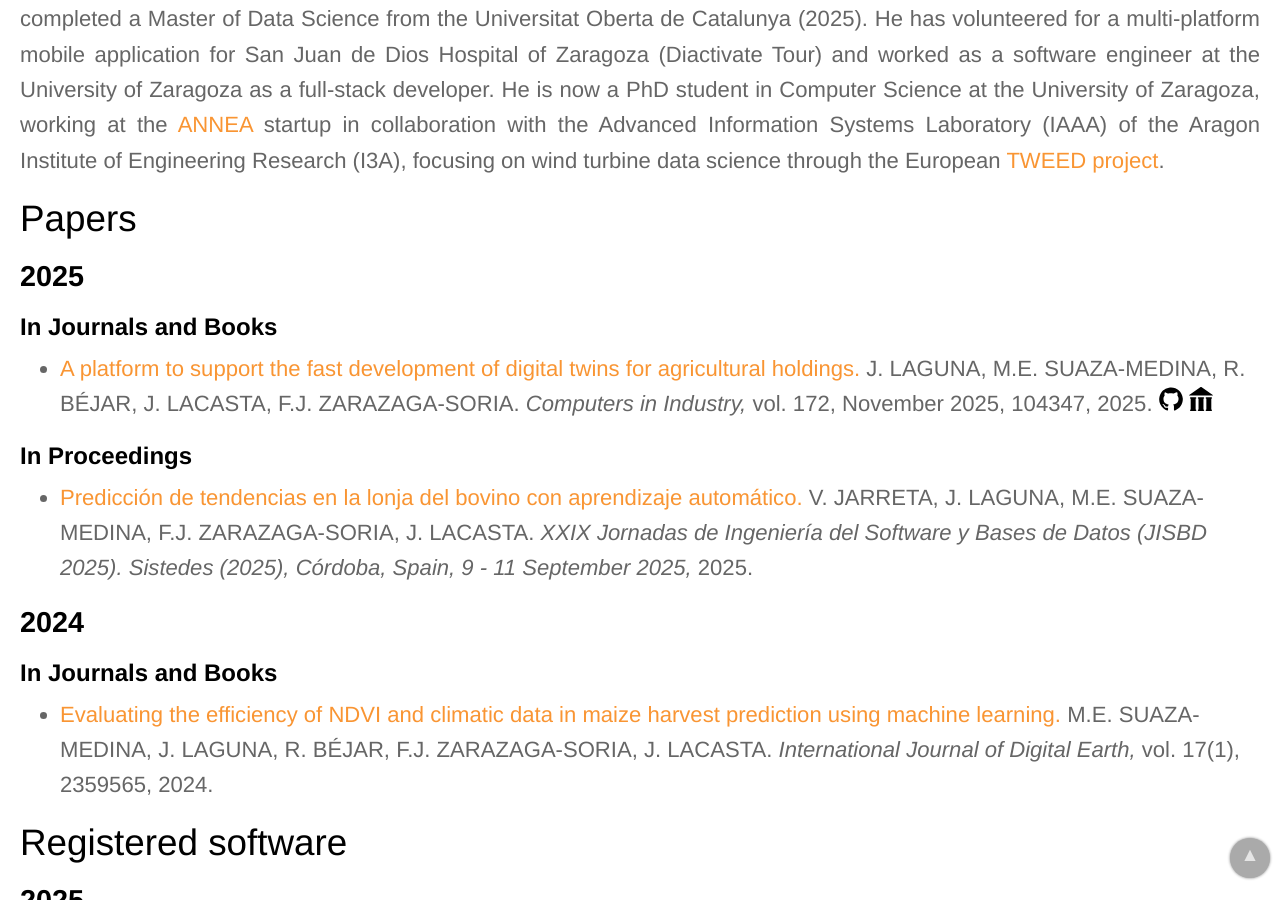
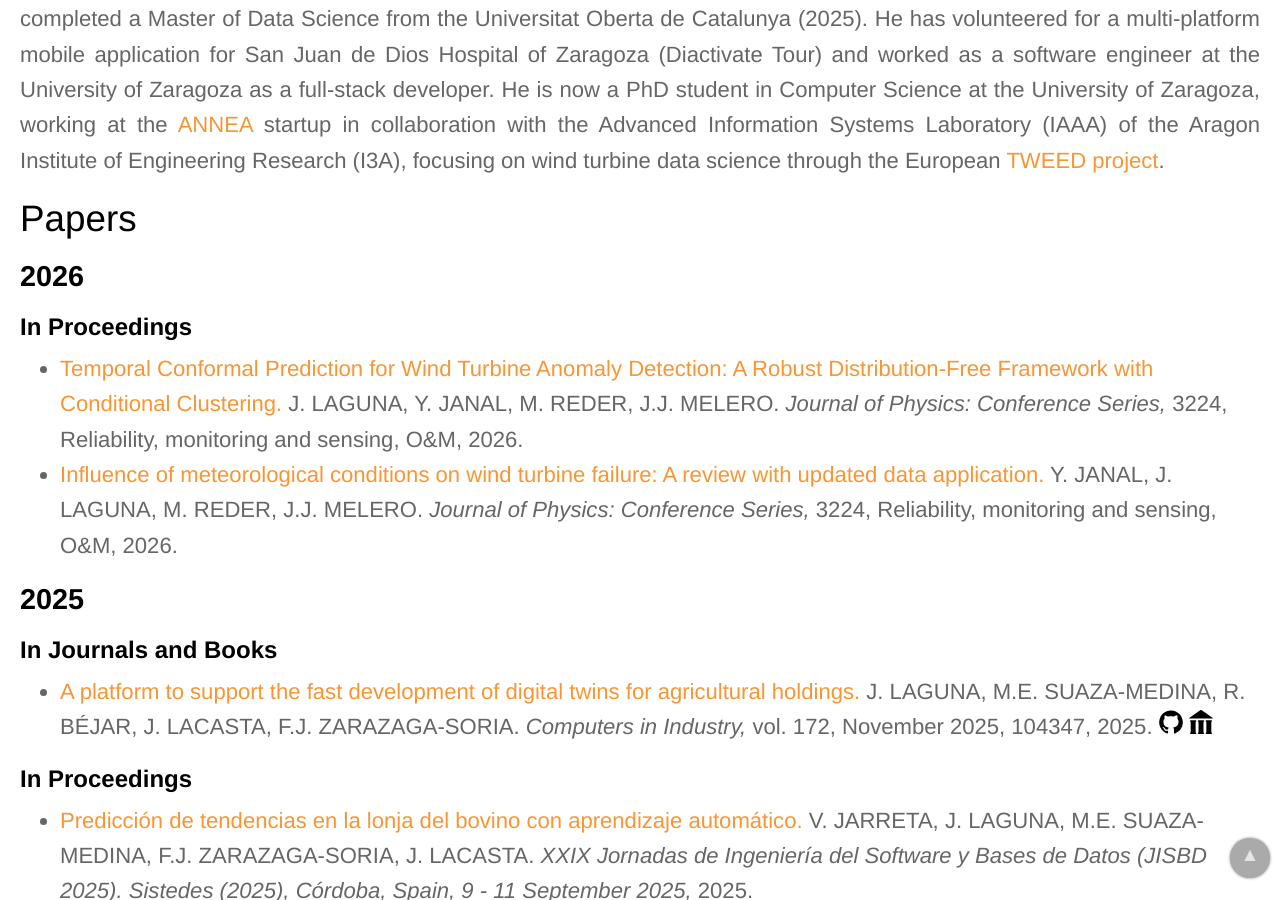
Before and after one commit to IAAA-Lab/IAAA-Lab.github.io, a Jekyll site: the page built from _staff/jlagunar.md, in a window 1280 px wide and 900 px high, scrolled down 557 px. Built offline with Jekyll 4.4.1, drawn with Linux system fonts in a browser that asks for light colours.

Commit message:
Artículo en conferencia de Jorge Laguna

```diff
--- a/_data/papers.yml
+++ b/_data/papers.yml
@@ -36,16 +36,30 @@
   year: 2026
   doi: 10.1016/j.eswa.2025.129822
   alt_pdf_url: https://zaguan.unizar.es/record/163973/files/texto_completo.pdf
-
-  # -------------------
+# -------------------
 - title: "A hybrid annotation method and a reference corpus for hiking descriptions"
   authors: A. TAFER, M. GAIO, J. LACASTA
   publication_conference: "GeoExT 2026: Fourth International Workshop on Geographic Information Extraction from Texts at ECIR 2026, April 2, Delft, The Netherlands"
   publication_detail: "CEUR Workshop Proceedings, pp 89–98"
   year: 2026
   url: https://hal.science/hal-05597071v1/file/sample-1col-R2.pdf
-
-# -------------------
+# -------------------
+- title: "Temporal Conformal Prediction for Wind Turbine Anomaly Detection: A Robust Distribution-Free Framework with Conditional Clustering"
+  authors:  J. LAGUNA, Y. JANAL, M. REDER, J.J. MELERO
+  publication_conference: "Journal of Physics: Conference Series"
+  publication_detail: "3224, Reliability, monitoring and sensing, O&M"
+  year: 2026
+  doi: 10.1088/1742-6596/3224/6/062054
+  url: https://iopscience.iop.org/article/10.1088/1742-6596/3224/6/062054
+ # -------------------
+- title: "Influence of meteorological conditions on wind turbine failure: A review with updated data application"
+  authors:  Y. JANAL, J. LAGUNA, M. REDER, J.J. MELERO
+  publication_conference: "Journal of Physics: Conference Series"
+  publication_detail: "3224, Reliability, monitoring and sensing, O&M"
+  year: 2026
+  doi: 10.1088/1742-6596/3224/6/062048
+  url: https://iopscience.iop.org/article/10.1088/1742-6596/3224/6/062048
+ # -------------------
 - title: "A framework for the acceptance testing of geospatial search engines"
   url: https://doi.org/10.1016/j.envsoft.2025.106692
   authors: D.J. HERRERA-MURILLO, J. NOGUERAS-ISO, P. ABAD-POWER, M.Á. LATRE, F.J. LOPEZ-PELLICER
```
